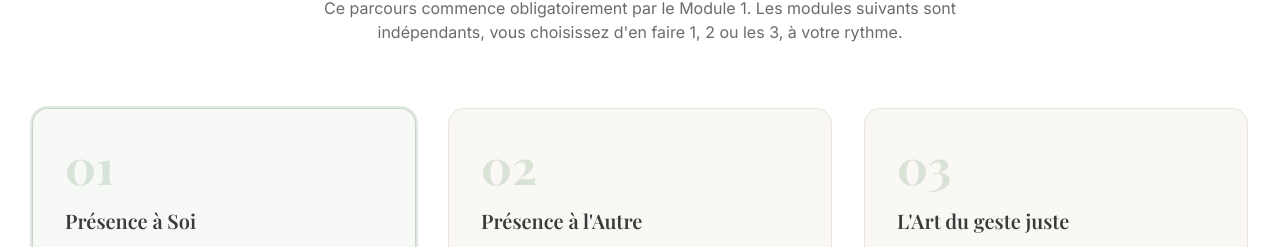
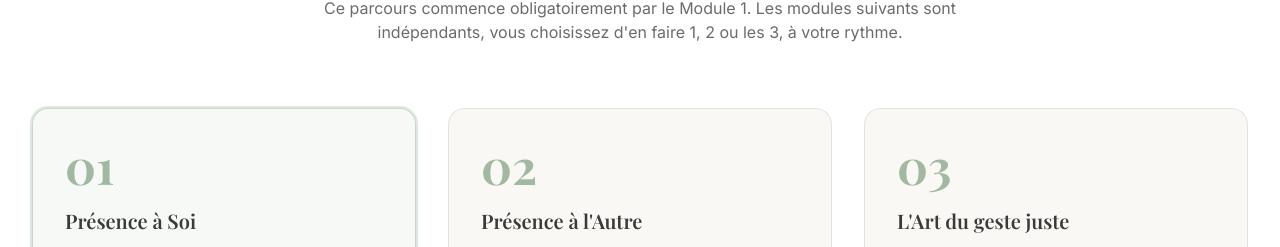
Before and after one commit to vitseeu-afk/presence-therapeutique, a Next.js app: page / in a window 1280 px wide. Shown: the part 5372-5619 px from the top of the page. Built offline with nearby package versions, Linux system fonts and the light colour scheme; a web font is replaced by a local one.

Commit message:
Changer la couleur des numéros 01, 02, 03 en #a1b9a1 dans la section 'Un parcours en 3 modules'

```diff
--- a/src/app/page.tsx
+++ b/src/app/page.tsx
@@ -434,7 +434,7 @@ export default function Home() {
                     : "bg-cream border-border"
                 }`}
               >
-                <span className="text-5xl font-serif font-bold text-sage/20">{module.num}</span>
+                <span className="text-5xl font-serif font-bold" style={{ color: '#a1b9a1' }}>{module.num}</span>
                 <h3 className="text-xl font-serif font-semibold text-text mt-4 mb-2">{module.title}</h3>
                 <p className="text-text-light text-sm mb-4">{module.subtitle}</p>
                 <div className="flex items-center gap-4 text-sm text-text-muted mb-6">
```
